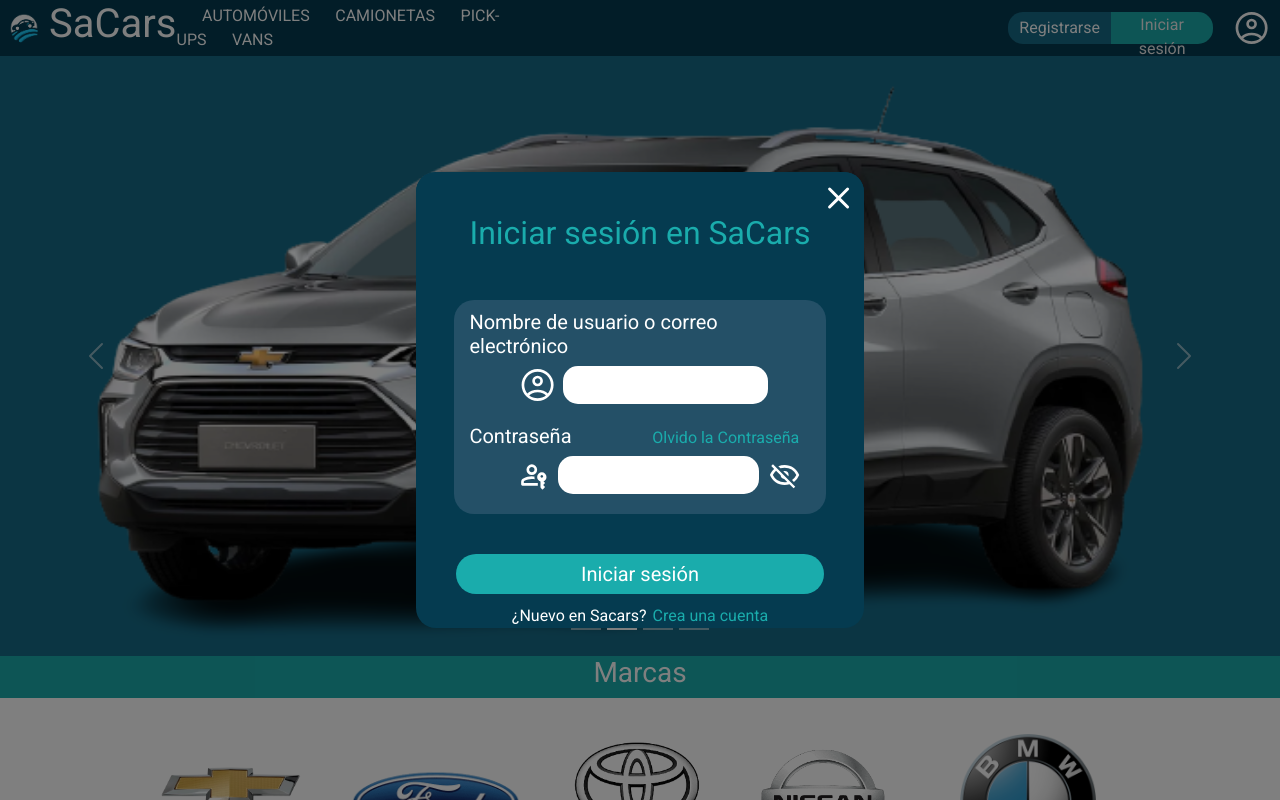
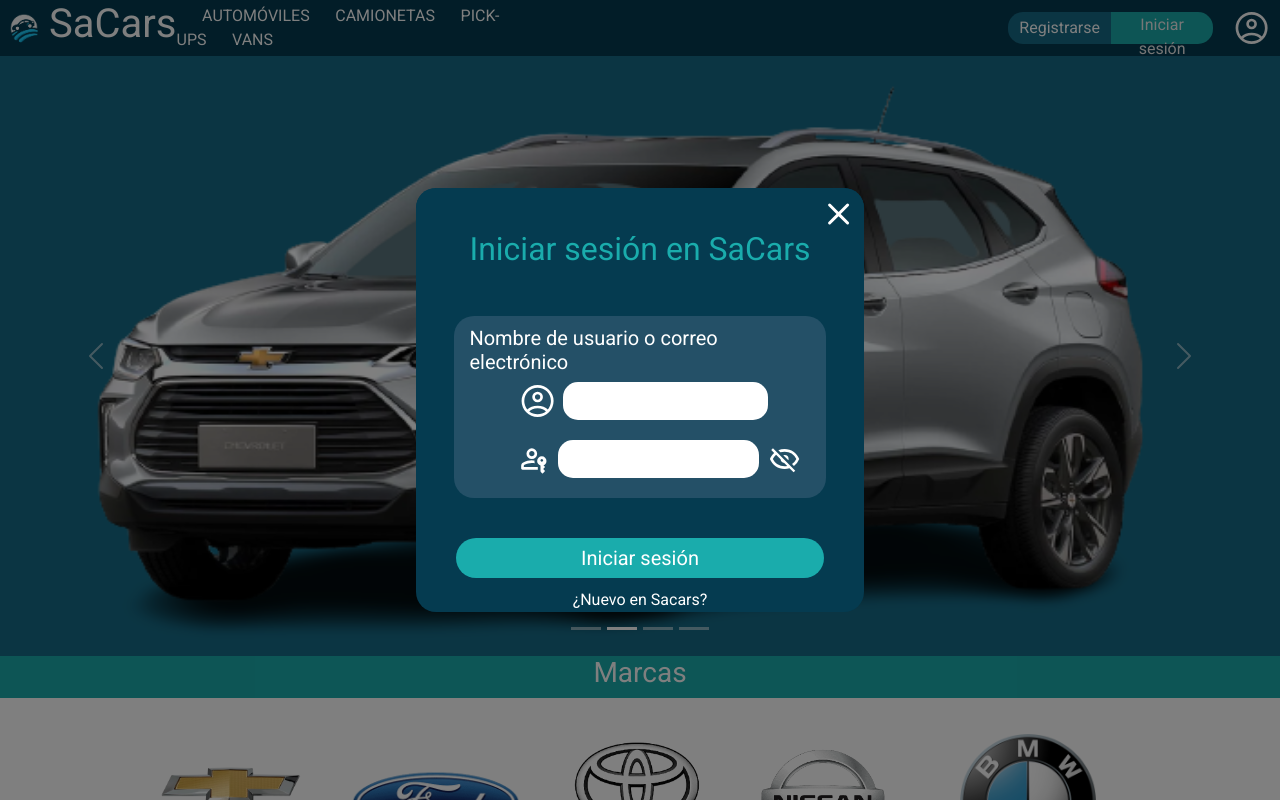
Before and after one commit to JulianCastillo14/SaCars, a React (Create React App) app: page / in a window 1280 px wide. Both pictures are taken after a click on the button "Iniciar sesión". Shown: the top 800 px of the page. Built offline with nearby package versions, Linux system fonts and the light colour scheme.

Commit message:
Prueba conexion

```diff
--- a/src/frontend/components/Login.jsx
+++ b/src/frontend/components/Login.jsx
@@ -61,7 +61,7 @@
                 </div>
               </div>
               <div className="input-field container-password">
-                <h5>Contraseña<a href=''> Olvido la Contraseña</a></h5>
+                {/* <h5>Contraseña<a href=''> Olvido la Contraseña</a></h5> */}
                 <div className='input-default' id='section-ps'>
                   <PasswordIcon />
                   <input className='input-c c2' type={passwordShown ? "text" : "password"}/>
@@ -74,7 +74,7 @@
             <button id='btn-iniciar-sesion'>Iniciar sesión</button>
             <div className='crear-cuenta'>
               ¿Nuevo en Sacars?
-              <a href='' onClick={onSignUpClick}> Crea una cuenta</a>
+              {/* <a href='' onClick={onSignUpClick}> Crea una cuenta</a> */}
             </div>
           </div>
       </div>
--- a/src/frontend/components/Opciones-nav.jsx
+++ b/src/frontend/components/Opciones-nav.jsx
@@ -12,7 +12,7 @@
       </aside>
       <section className='Ingreso' id='iniciar-sesion'>
         <svg id='logo-is' xmlns="http://www.w3.org/2000/svg" width="4vw" height="4vh" viewBox="0 0 24 24"><path fill="currentColor" d="M12 11q.825 0 1.413-.588Q14 9.825 14 9t-.587-1.413Q12.825 7 12 7q-.825 0-1.412.587Q10 8.175 10 9q0 .825.588 1.412Q11.175 11 12 11Zm0 2q-1.65 0-2.825-1.175Q8 10.65 8 9q0-1.65 1.175-2.825Q10.35 5 12 5q1.65 0 2.825 1.175Q16 7.35 16 9q0 1.65-1.175 2.825Q13.65 13 12 13Zm0 11q-2.475 0-4.662-.938q-2.188-.937-3.825-2.574Q1.875 18.85.938 16.663Q0 14.475 0 12t.938-4.663q.937-2.187 2.575-3.825Q5.15 1.875 7.338.938Q9.525 0 12 0t4.663.938q2.187.937 3.825 2.574q1.637 1.638 2.574 3.825Q24 9.525 24 12t-.938 4.663q-.937 2.187-2.574 3.825q-1.638 1.637-3.825 2.574Q14.475 24 12 24Zm0-2q1.8 0 3.375-.575T18.25 19.8q-.825-.925-2.425-1.612q-1.6-.688-3.825-.688t-3.825.688q-1.6.687-2.425 1.612q1.3 1.05 2.875 1.625T12 22Zm-7.7-3.6q1.2-1.3 3.225-2.1q2.025-.8 4.475-.8q2.45 0 4.463.8q2.012.8 3.212 2.1q1.1-1.325 1.713-2.95Q22 13.825 22 12q0-2.075-.788-3.887q-.787-1.813-2.15-3.175q-1.362-1.363-3.175-2.151Q14.075 2 12 2q-2.05 0-3.875.787q-1.825.788-3.187 2.151Q3.575 6.3 2.788 8.113Q2 9.925 2 12q0 1.825.6 3.463q.6 1.637 1.7 2.937Z"/></svg>
-        <a href='' id='opcion-login' onClick={onLoginClick}>Iniciar sesión</a>
+        {/* <a href='' id='opcion-login' onClick={onLoginClick}>Iniciar sesión</a> */}
       </section>
       <section className='Ingreso' id='registrarse'>
         <button onClick={onSignUpClick}>Registrarse</button>
```
